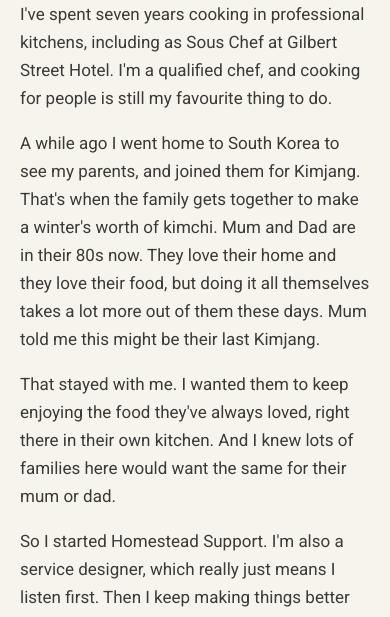
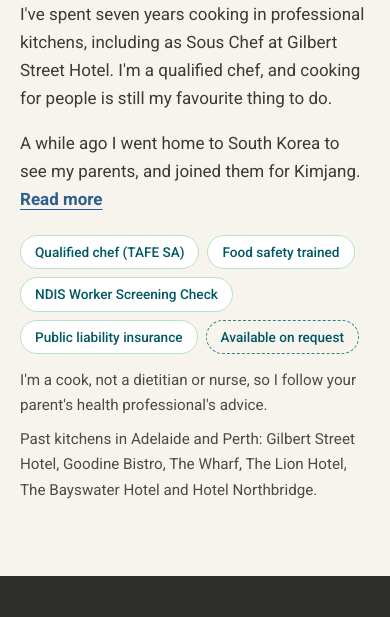
Before and after one commit to nahyehcool/homestead, a plain HTML site: page index.html in a window 390 px wide. Shown: the part 7490-8107 px from the top of the page. Drawn offline with Linux system fonts and the light colour scheme.

Commit message:
Add files via upload

```diff
--- a/index.html
+++ b/index.html
@@ -488,6 +488,20 @@ html.modal-open,html.modal-open body{overflow:hidden}
 
 .offer-card .price-alt{margin-bottom:6px}
 .offer-card .price-note{margin:0 0 16px;font-size:.95rem;color:#55554F}
+
+/* Meet your cook: shortened story with "Read more" */
+.read-more{font-weight:700;color:var(--secondary);text-underline-offset:4px;white-space:nowrap}
+.read-more[hidden]{display:none}
+html:not(.js) .read-more{display:none}
+.js .cook-story{display:none}
+.js .cook-story.open{display:block}
+.cook-story p:focus{outline:none}
+
+/* Desktop header: menu text one size down, more room between the logo and the menu */
+@media (min-width:1241px){
+  nav.primary ul{gap:24px}
+  nav.primary a:not(.btn){font-size:1rem}
+}
 </style>
 </head>
 <body>
@@ -675,9 +689,12 @@ html.modal-open,html.modal-open body{overflow:hidden}
         <p class="eyebrow">Meet your cook</p>
         <h2>Hi, I'm Inyoung. I'll be the one in your kitchen.</h2>
         <p>I've spent seven years cooking in professional kitchens, including as Sous Chef at Gilbert Street Hotel. I'm a qualified chef, and cooking for people is still my favourite thing to do.</p>
-        <p>A while ago I went home to South Korea to see my parents, and joined them for Kimjang. That's when the family gets together to make a winter's worth of kimchi. Mum and Dad are in their 80s now. They love their home and they love their food, but doing it all themselves takes a lot more out of them these days. Mum told me this might be their last Kimjang.</p>
-        <p>That stayed with me. I wanted them to keep enjoying the food they've always loved, right there in their own kitchen. And I knew lots of families here would want the same for their mum or dad.</p>
-        <p>So I started Homestead Support. I'm also a service designer, which really just means I listen first. Then I keep making things better based on what each family tells me.</p>
+        <p>A while ago I went home to South Korea to see my parents, and joined them for Kimjang. <a class="read-more" id="readMore" href="#cook-story" aria-expanded="false" aria-controls="cook-story">Read more</a></p>
+        <div class="cook-story" id="cook-story">
+          <p>That's when the family gets together to make a winter's worth of kimchi. Mum and Dad are in their 80s now. They love their home and they love their food, but doing it all themselves takes a lot more out of them these days. Mum told me this might be their last Kimjang.</p>
+          <p>That stayed with me. I wanted them to keep enjoying the food they've always loved, right there in their own kitchen. And I knew lots of families here would want the same for their mum or dad.</p>
+          <p>So I started Homestead Support. I'm also a service designer, which really just means I listen first. Then I keep making things better based on what each family tells me. <a class="read-more" id="readLess" href="#cook" aria-controls="cook-story">Read less</a></p>
+        </div>
         <ul class="chips cook-chips" aria-label="Qualifications and checks">
           <li>Qualified chef (TAFE SA)</li>
           <li>Food safety trained</li>
@@ -740,6 +757,17 @@ var SPOTS_LEFT = 10;   /* Launch Offer spots still available (0 to 10). Update b
                 : "All 10 Launch Offer spots are taken. Ask us about the next one";
   d.querySelectorAll(".spots").forEach(function (n) { n.textContent = spotsText; });
 
+  // Meet your cook: "Read more" opens the rest of the story (without scripts, the whole story simply shows)
+  var story = d.getElementById("cook-story"), more = d.getElementById("readMore"), less = d.getElementById("readLess");
+  function setStory(open) {
+    story.classList.toggle("open", open);
+    more.setAttribute("aria-expanded", open ? "true" : "false");
+    more.hidden = open;
+  }
+  more.addEventListener("click", function (e) { e.preventDefault(); setStory(true); var f = story.querySelector("p"); f.setAttribute("tabindex", "-1"); f.focus({ preventScroll: true }); });
+  less.addEventListener("click", function (e) { e.preventDefault(); setStory(false); more.focus({ preventScroll: true }); more.scrollIntoView({ block: "center" }); });
+  setStory(false);
+
   // Mobile menu: the hidden checkbox opens it (works even if this script is slow or blocked); this keeps it tidy
   var btn = d.getElementById("menuBtn"), nav = d.getElementById("nav"), toggle = d.getElementById("navToggle");
   function setOpen(o) { toggle.checked = o; btn.setAttribute("aria-expanded", o ? "true" : "false"); }
```
